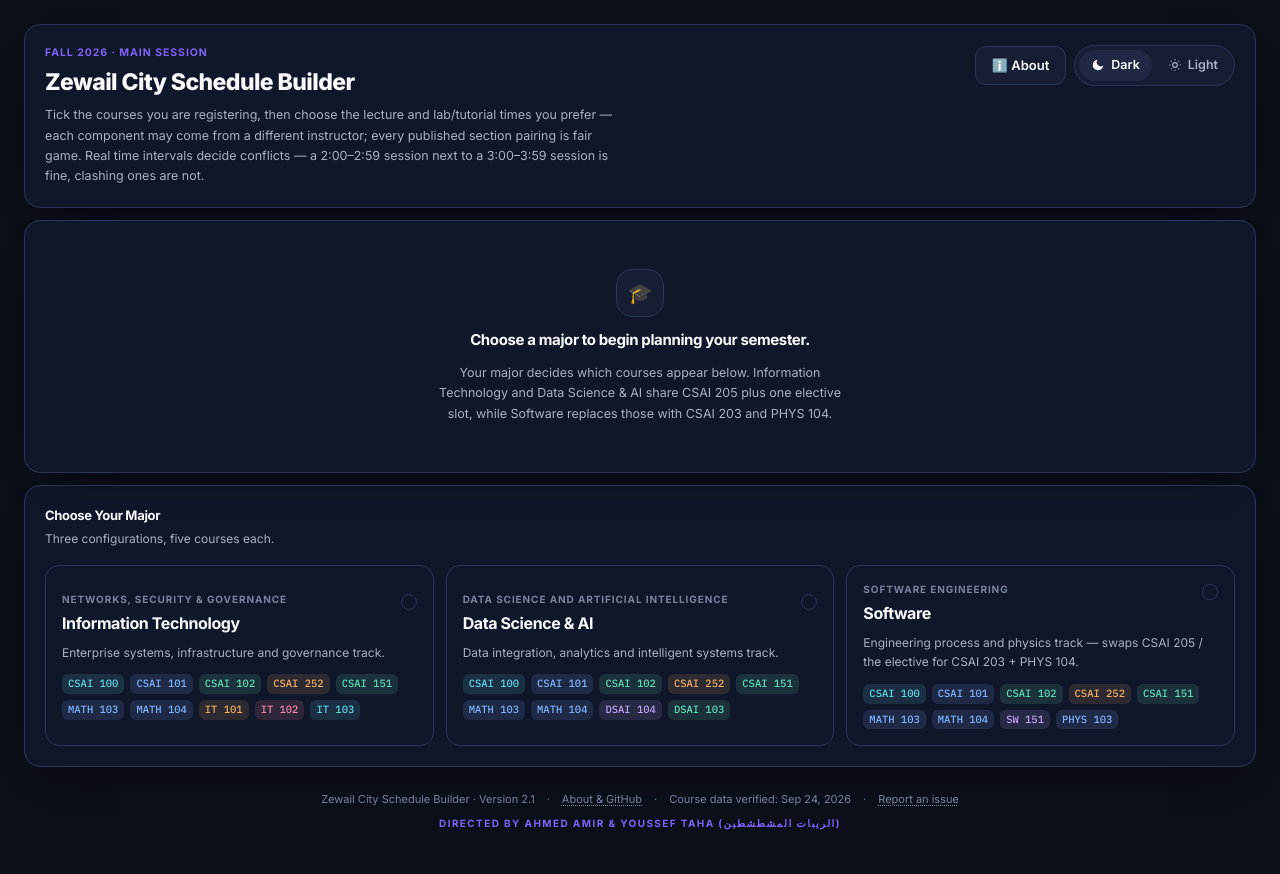
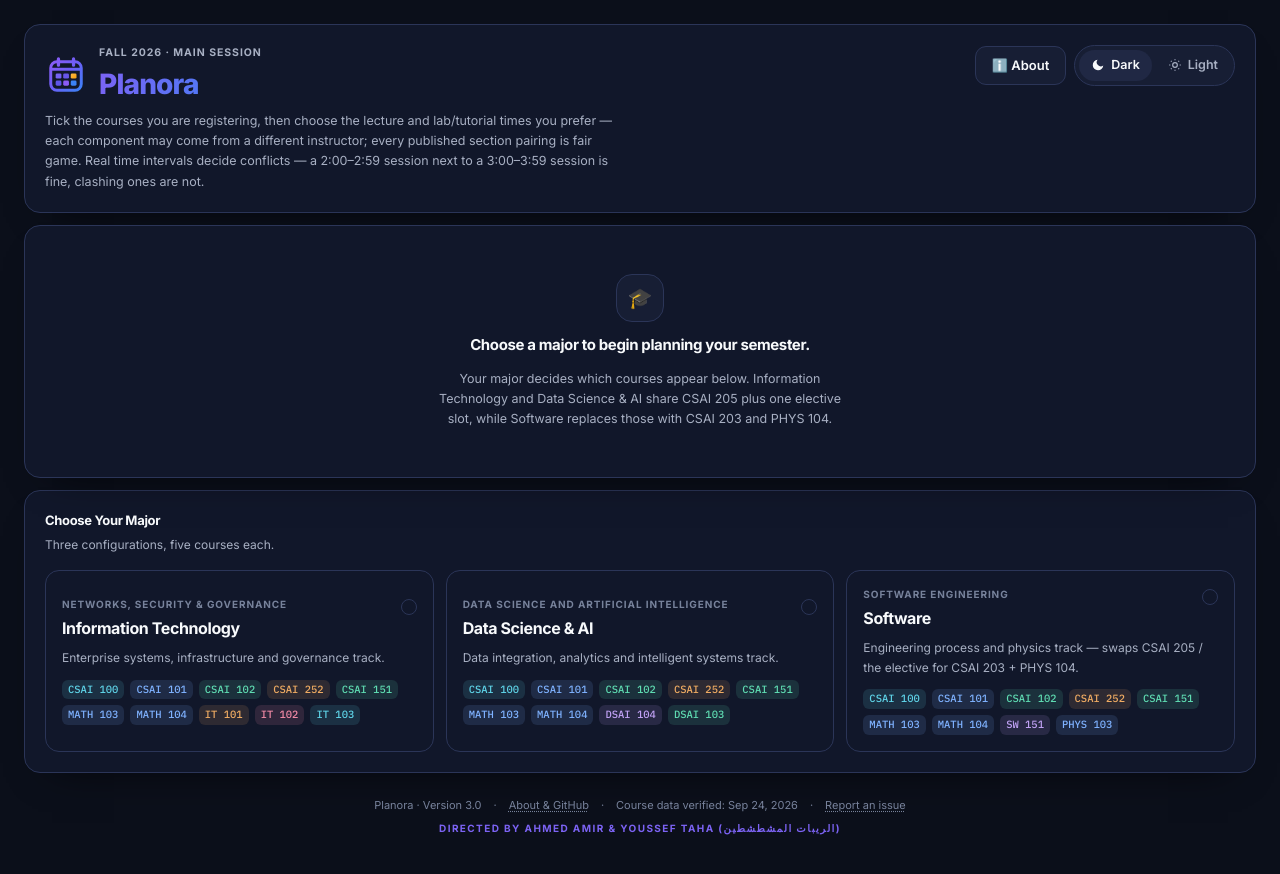
Before and after one commit to Ahmedamir21/Planora, a React (Vite) app in the folder Final_Fall_2026_ZewailCity/Templates-Final-Final-main/Zewail-City-Templates-arena-01a09711-zewail-city-templates/Final_Fall_2026_ZewailCity/Final_Fall_2026_Zewail/: page / in a window 1280 px wide. Shown: the top 874 px of the page. Built offline with nearby package versions, Linux system fonts and the light colour scheme.

Commit message:
Apply Planora identity across planner UI

```diff
--- a/Final_Fall_2026_ZewailCity/Templates-Final-Final-main/Zewail-City-Templates-arena-01a09711-zewail-city-templates/Final_Fall_2026_ZewailCity/Final_Fall_2026_Zewail/src/App.tsx
+++ b/Final_Fall_2026_ZewailCity/Templates-Final-Final-main/Zewail-City-Templates-arena-01a09711-zewail-city-templates/Final_Fall_2026_ZewailCity/Final_Fall_2026_Zewail/src/App.tsx
@@ -60,6 +60,7 @@ import { Toast, type ToastState } from './components/Toast';
 import { ScheduleAssistant, type AssistantLockAction, type AssistantProposal, type AssistantProposalPreview } from './components/ScheduleAssistant';
 import { ShareScheduleImage } from './components/ShareScheduleImage';
 import { InstallAppButton } from './components/InstallAppButton';
+import { PwaStatus } from './components/PwaStatus';
 import { COURSE_DATA_LAST_VERIFIED } from './data/meta';
 import { CREATOR_CREDIT, DOCUMENT_DESCRIPTION, DOCUMENT_TITLE, LEGACY_UNTAGGED_SEMESTER_KEY, SEMESTER_CONFIG, TERM_SESSION_LABEL, TERM_SESSION_PAREN_LABEL } from './config/semester';
 import {
@@ -1402,19 +1403,24 @@ export default function App() {
 
   return (
     <div className="min-h-screen pb-14">
+      <PwaStatus />
       <div className="mx-auto max-w-[1560px] px-3 py-4 sm:px-6 sm:py-6">
         <header className="panel mb-3 flex flex-col gap-4 p-4 sm:flex-row sm:items-start sm:justify-between sm:p-5">
           <div>
+            <div className="planora-brand">
+              <img src="/brand/planora-mark.svg" alt="" aria-hidden />
+              <div>
                 <p
                   className="text-[10.5px] font-bold uppercase tracking-[0.09em]"
-              style={{ color: 'var(--accent)' }}
+                  style={{ color: 'var(--muted)' }}
                 >
                   {TERM_SESSION_LABEL}
                 </p>
-
-            <h1 className="mt-1 text-[20px] font-extrabold tracking-tight sm:text-[23px]">
-              Zewail City Schedule Builder
+                <h1 className="planora-brand-name mt-0.5 text-[24px] font-extrabold tracking-[-0.03em] sm:text-[28px]">
+                  Planora
                 </h1>
+              </div>
+            </div>
 
             <p
               className="mt-1.5 max-w-[72ch] text-[12.5px] leading-relaxed"
@@ -1936,7 +1942,7 @@ export default function App() {
           className="mt-6 flex flex-wrap items-center justify-center gap-x-3 gap-y-1.5 text-center text-[11px]"
           style={{ color: 'var(--muted-2)' }}
         >
-          <span>Zewail City Schedule Builder · Version 2.1</span>
+          <span>Planora · Version {SEMESTER_CONFIG.version}</span>
 
           <span aria-hidden>·</span>
 
```
Lines whose indentation alone changed are shown as unchanged.
